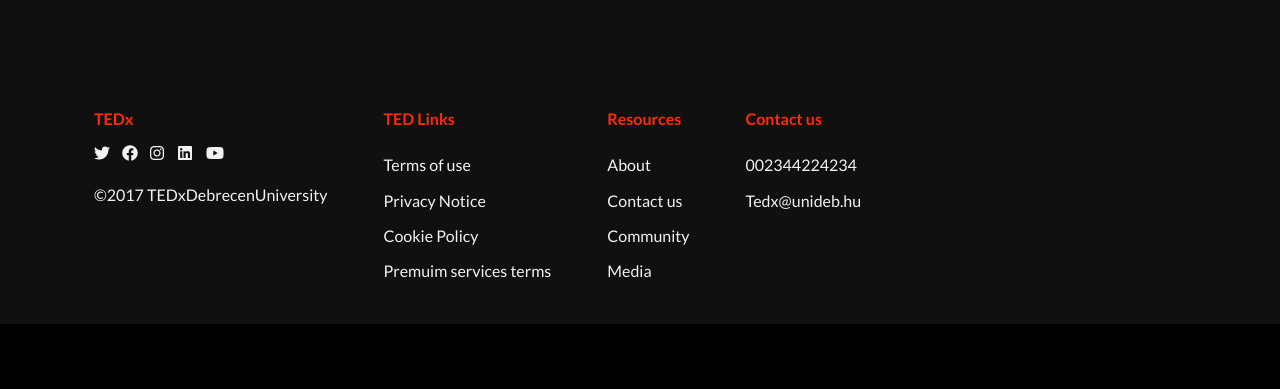
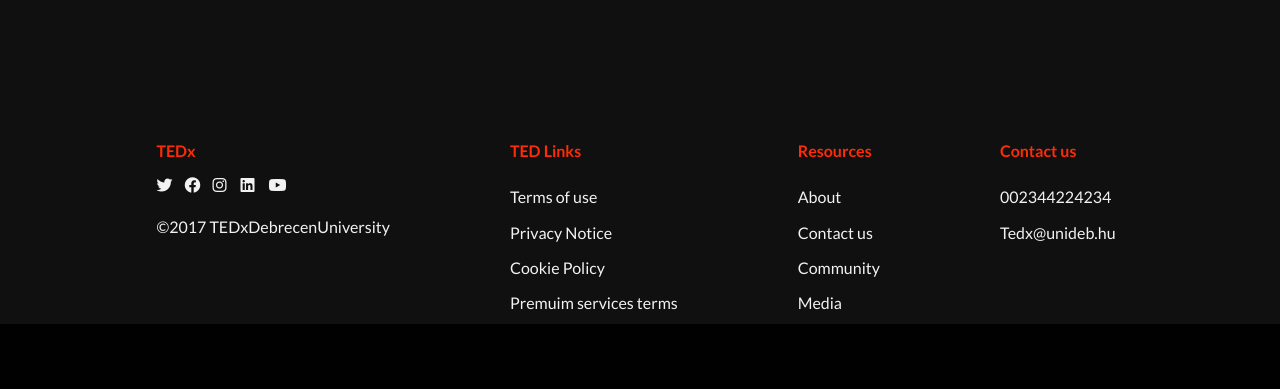
Before and after one commit to AmjadShakhshir/template-TEDX, a plain HTML site: page template1 - TEDX/index.html in a window 1280 px wide. Shown: the part 3243-3632 px from the top of the page. Before the commit the page ends 3571 px from the top, so only its background shows below. Drawn offline with Linux system fonts and the light colour scheme.

Commit message:
fix footer padding

```diff
--- a/template1 - TEDX/assets/css/main.css
+++ b/template1 - TEDX/assets/css/main.css
@@ -566,7 +566,7 @@
 }
 footer .container {
     display: grid;
-    justify-items: flex-start;
+    justify-content: space-evenly;
 }
 footer .footer-content {
     display: flex;
@@ -629,7 +629,7 @@
 @media (min-width:992px) {
     footer .footer-content .footer-div {
         justify-content: space-between;
-        padding: 1.5rem;
+        padding: 3.5rem;
     }
     footer .footer-content h2,
     footer .footer-content ul li,
```
